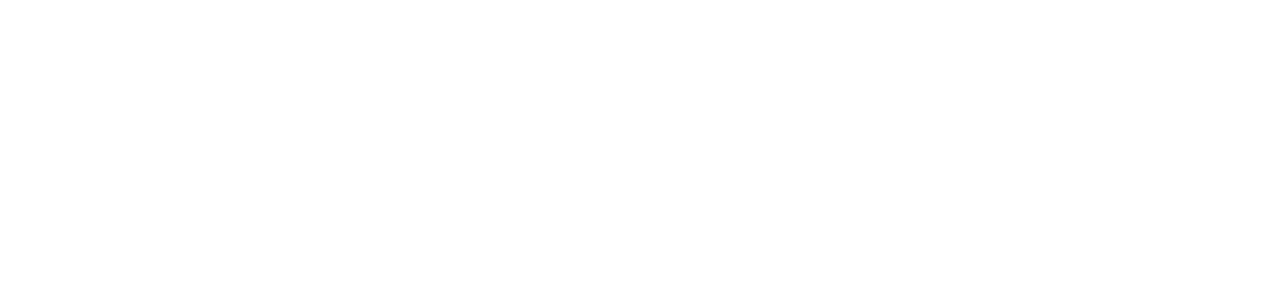
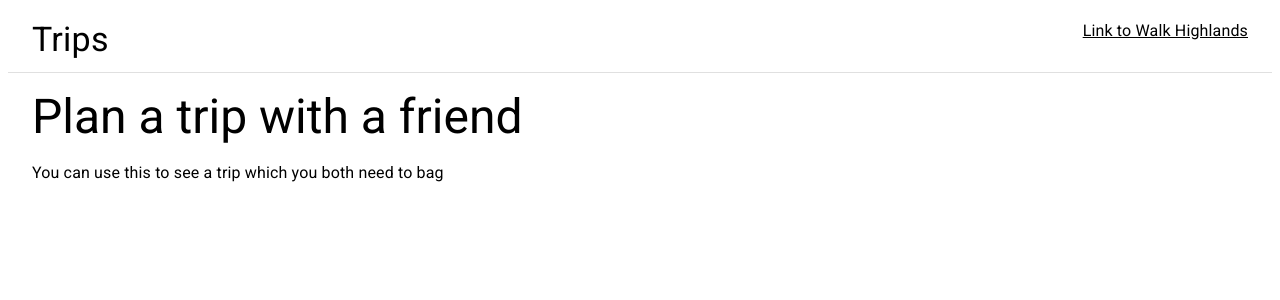
Before and after one commit to joejag/munros.joejag.com, a React (Create React App) app in the folder front/: page /plan in a window 1280 px wide. Shown: the top 300 px of the page. Built offline with nearby package versions, Linux system fonts and the light colour scheme; a web font is replaced by a local one.

Commit message:
feat: upgrade react-scripts version

```diff
--- a/front/package.json
+++ b/front/package.json
@@ -13,16 +13,14 @@
     "react-dom": "^17.0.1",
     "react-leaflet": "^3.2.5",
     "react-router-dom": "^5.3.0",
-    "react-scripts": "4.0.3",
+    "react-scripts": "5.0.0",
     "typescript": "^4.2.2",
     "web-vitals": "^1.1.0"
   },
   "scripts": {
     "start": "react-scripts start",
     "build": "react-scripts build",
-    "test": "react-scripts test",
-    "eject": "react-scripts eject",
-    "predeploy": "npm run build"
+    "test": "react-scripts test"
   },
   "eslintConfig": {
     "extends": [
--- a/front/src/Router.tsx
+++ b/front/src/Router.tsx
@@ -9,6 +9,7 @@
 import { WalkHighlandsContext, INITIAL_STATE } from './components/Context'
 import WalkHighlandsConnect from './components/WalkHighlandsConnect'
 import DrivingPreferences from './components/DrivingPreferences'
+import PlanATrip from './components/PlanATrip'
 import { fetchData } from './biz/fetchData'
 import { urlAreaToHumanArea, urlGroupToHumanArea } from './biz/utils'
 
@@ -52,6 +53,7 @@
           <Route path="/munros/:area" children={<MunroAreaRoute />} />
           <Route path="/walkhighlands" children={<WalkHighlandsConnect />} />
           <Route path="/driving" children={<DrivingPreferences />} />
+          <Route path="/plan" children={<PlanATrip />} />
         </Switch>
       </WalkHighlandsContext.Provider>
     </Router>
--- /dev/null
+++ b/front/src/components/PlanATrip.tsx
@@ -0,0 +1,24 @@
+import Container from '@mui/material/Container'
+import Typography from '@mui/material/Typography'
+
+import Banner from './Banner'
+
+const PlanATrip = () => {
+  return (
+    <>
+      <Banner />
+      <Container
+        maxWidth="xl"
+        component="main"
+        sx={{ paddingBottom: '2em', paddingTop: '1em' }}
+      >
+        <Typography variant="h3">Plan a trip with a friend</Typography>
+        <Typography sx={{ marginTop: '1em' }}>
+          You can use this to see a trip which you both need to bag
+        </Typography>
+      </Container>
+    </>
+  )
+}
+
+export default PlanATrip
--- a/front/src/components/WalkHighlandsConnect.tsx
+++ b/front/src/components/WalkHighlandsConnect.tsx
@@ -6,7 +6,6 @@
 import Container from '@mui/material/Container'
 import Grid from '@mui/material/Grid'
 import Alert from '@mui/material/Alert'
-import Link from '@mui/material/Link'
 import CircularProgress from '@mui/material/CircularProgress'
 import RefreshIcon from '@mui/icons-material/Refresh'
 import ManageAccountsIcon from '@mui/icons-material/ManageAccounts'
```
Also changed, not shown: 1 other file (tests, documents, lock files or other folders).
